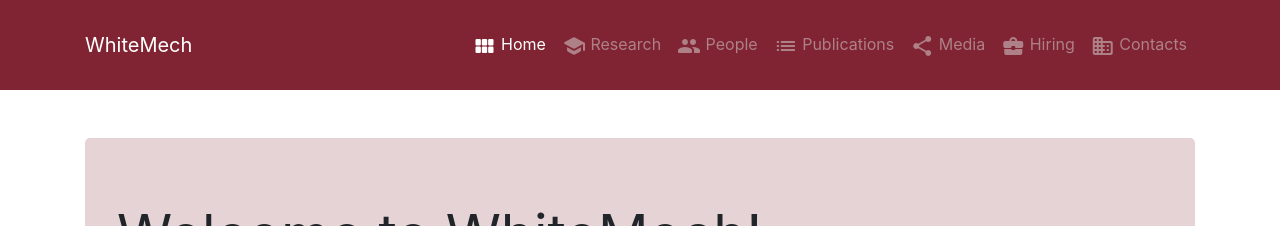
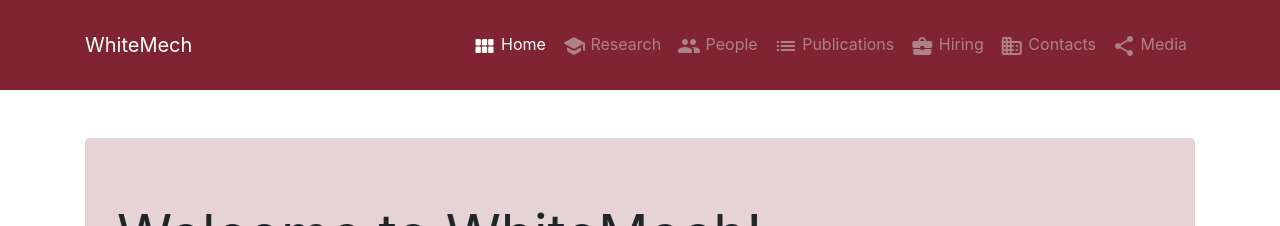
Before and after one commit to whitemech/whitemech.github.io, a Jekyll site: the page built from _pages/home.md, in a window 1280 px wide. Shown: the top 226 px of the page. Built offline with Jekyll 4.4.1, drawn with Linux system fonts in a browser that asks for light colours.

Commit message:
change media location in navbar

```diff
--- a/_includes/header.html
+++ b/_includes/header.html
@@ -19,15 +19,15 @@
 				<li {% if current[1] == 'publications' %}class="nav-item active"{% else %}class="nav-item"{% endif %}>
 					<a class="nav-link" href="{{ site.url }}{{ site.baseurl }}/publications"><i class="material-icons-round">list</i> Publications</a>
 				</li>
-				<li {% if current[1] == 'media' %}class="nav-item active"{% else %}class="nav-item"{% endif %}>
-				<a class="nav-link" href="{{ site.url }}{{ site.baseurl }}/media"><i class="material-icons-round">share</i> Media</a>
-				</li>
 				<li {% if current[1] == 'hiring' %}class="nav-item active"{% else %}class="nav-item"{% endif %}>
 				<a class="nav-link" href="{{ site.url }}{{ site.baseurl }}/hiring"><i class="material-icons-round">business_center</i> Hiring</a>
 				</li>
 				<li {% if current[1] == 'contacts' %}class="nav-item active"{% else %}class="nav-item"{% endif %}>
 				<a class="nav-link" href="{{ site.url }}{{ site.baseurl }}/contacts"><i class="material-icons-round">business</i> Contacts</a>
 				</li>
+				<li {% if current[1] == 'media' %}class="nav-item active"{% else %}class="nav-item"{% endif %}>
+				<a class="nav-link" href="{{ site.url }}{{ site.baseurl }}/media"><i class="material-icons-round">share</i> Media</a>
+				</li>
 			</ul>
 		</div>
 	</div>
```
